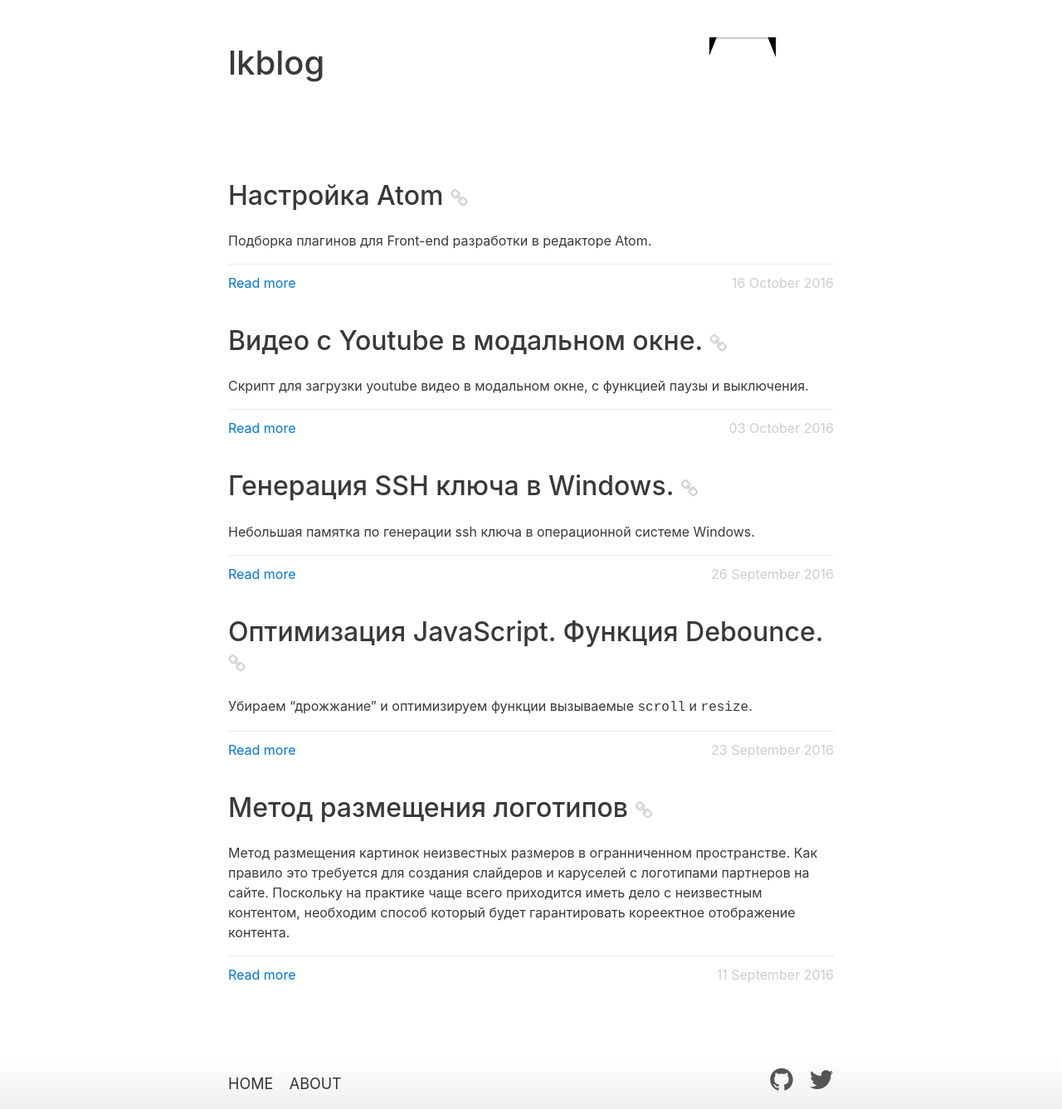
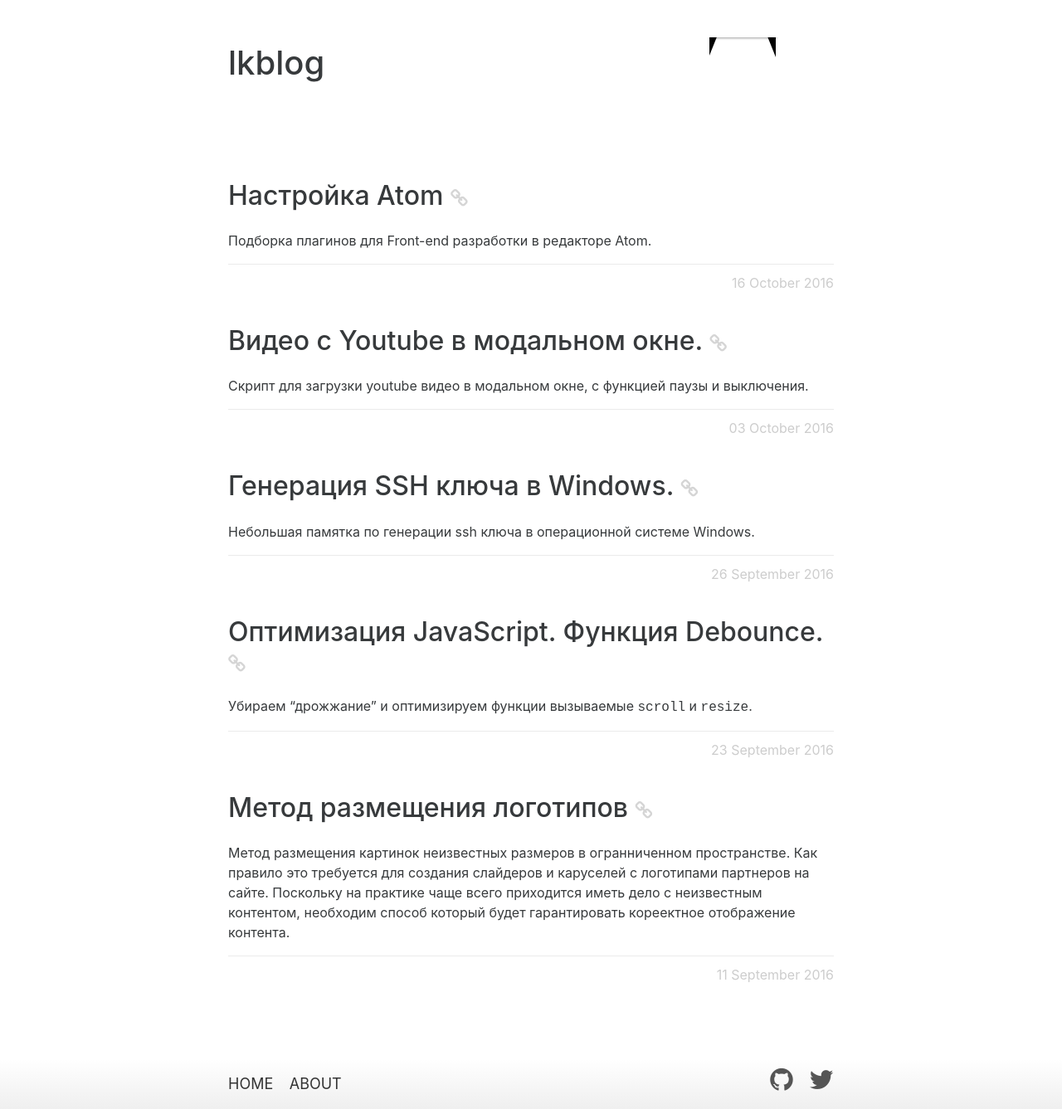
Before and after one commit to deeppines/deeppines.github.io, a Jekyll site: the page built from index.html, in a window 1280 px wide. Shown: the whole page at 83% size. Built offline with Jekyll 4.4.1, drawn with Linux system fonts in a browser that asks for light colours.

Commit message:
del article link Read more

```diff
--- a/index.html
+++ b/index.html
@@ -12,10 +12,7 @@ layout: default
 	</div>
 	<div class="footer">
 		<div class="row">
-			<div class="col-xs-6">
-				<a href="{{ post.url | prepend: site.baseurl }}" class="read">Read more</a>
-			</div>
-			<div class="col-xs-6 text-right">
+			<div class="col-xs-12 text-right">
 				<p class="data">{{ post.date | date: "%d %B %Y" }}</p>
 			</div>
 		</div>
```
